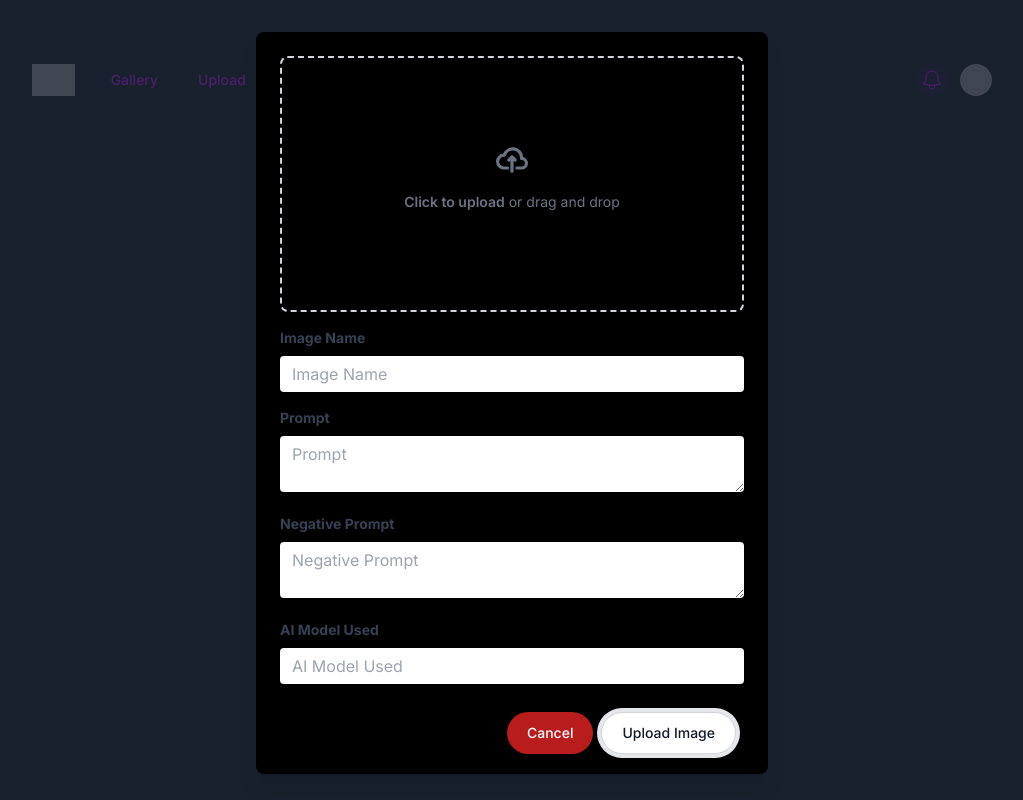
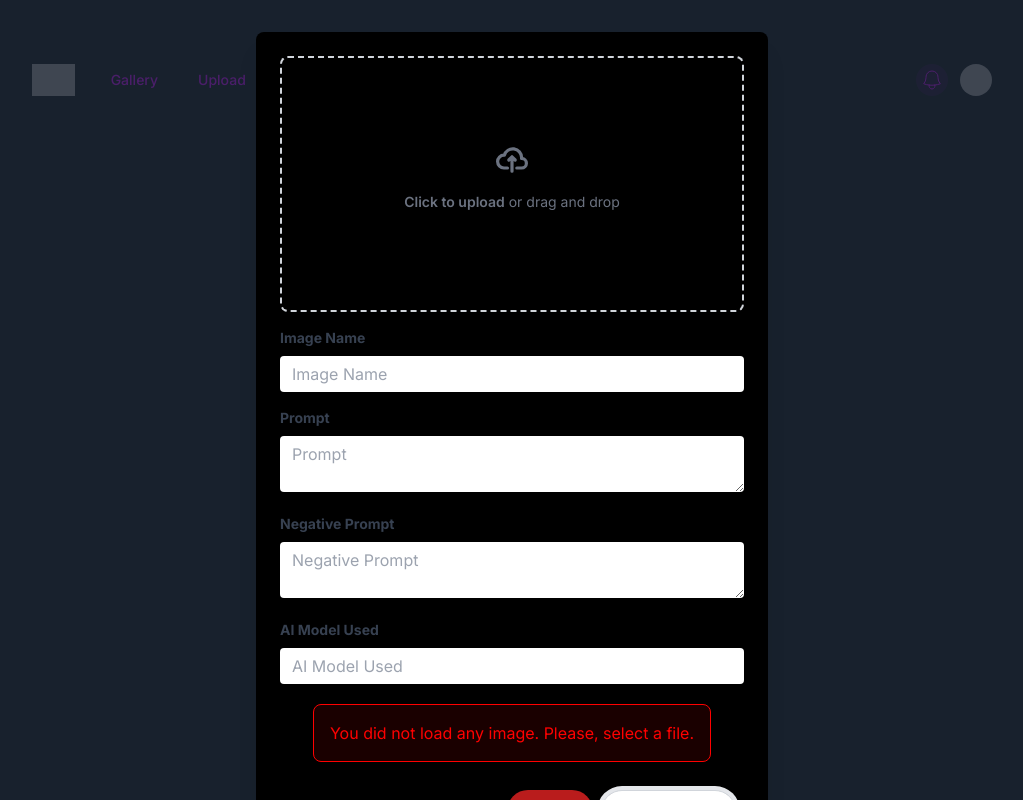
Before and after one commit to einsbym/einsbym-ui, a Next.js app: page /upload in a window 1280 px wide. Both pictures are taken after a click on the button "Upload Image". Shown: the whole page, without its empty margins (128-1151 px from the left). Built offline with nearby package versions, Linux system fonts and the light colour scheme; grey boxes are pictures that could not be loaded; what minio would draw is missing.

Commit message:
feat(upload): display error/success messages

```diff
--- a/src/app/upload/page.tsx
+++ b/src/app/upload/page.tsx
@@ -7,6 +7,8 @@ import { useState } from 'react';
 
 export default function Upload() {
     const router = useRouter();
+    const [errorMessage, setErrorMessage] = useState<string>('');
+    const [successMessage, setSuccessMessage] = useState<string>('');
     const [imageFile, setImageFile] = useState<any>();
     const [formData, setFormData] = useState({
         imageName: '',
@@ -23,7 +25,11 @@ export default function Upload() {
     };
 
     const uploadFile = async () => {
+        setErrorMessage('');
+        setSuccessMessage('');
+
         if (!imageFile) {
+            setErrorMessage('You did not load any image. Please, select a file.');
             return;
         }
 
@@ -50,16 +56,19 @@ export default function Upload() {
                     metadata,
                     function (err, objInfo) {
                         if (err) {
+                            setErrorMessage('Something went wrong.');
                             return console.log(err); // err should be null
                         }
-                        console.log('Success', objInfo);
+                        setSuccessMessage('The image was uploaded successfully!');
                     },
                 );
             } else {
+                setErrorMessage('Something went wrong.');
                 console.error('File buffer result is not an ArrayBuffer or is null');
             }
         };
         fileBuffer.onerror = function (error) {
+            setErrorMessage('Something went wrong.');
             console.log('Error: ', error);
         };
     };
@@ -161,6 +170,20 @@ export default function Upload() {
                                         onChange={(data) => setMetadata(data)}
                                     />
                                 </div>
+                                {errorMessage.length !== 0 ? (
+                                    <div className="flex justify-center mt-5">
+                                    <div className="w-fit p-4 text-[#ff0000] border border-[#ff0000] bg-[#ff00001a] rounded-lg">
+                                        {errorMessage}
+                                    </div>
+                                    </div>
+                                ) : null}
+                                {successMessage.length !== 0 ? (
+                                    <div className="flex justify-center mt-5">
+                                    <div className="w-fit p-4 text-[#66ff00] border border-[#66ff00] bg-[#13500036] rounded-lg">
+                                        {successMessage}
+                                    </div>
+                                    </div>
+                                ) : null}
                             </div>
                             <div className="bg-[black] px-4 py-3 sm:px-6 sm:flex sm:flex-row-reverse">
                                 <button
```
